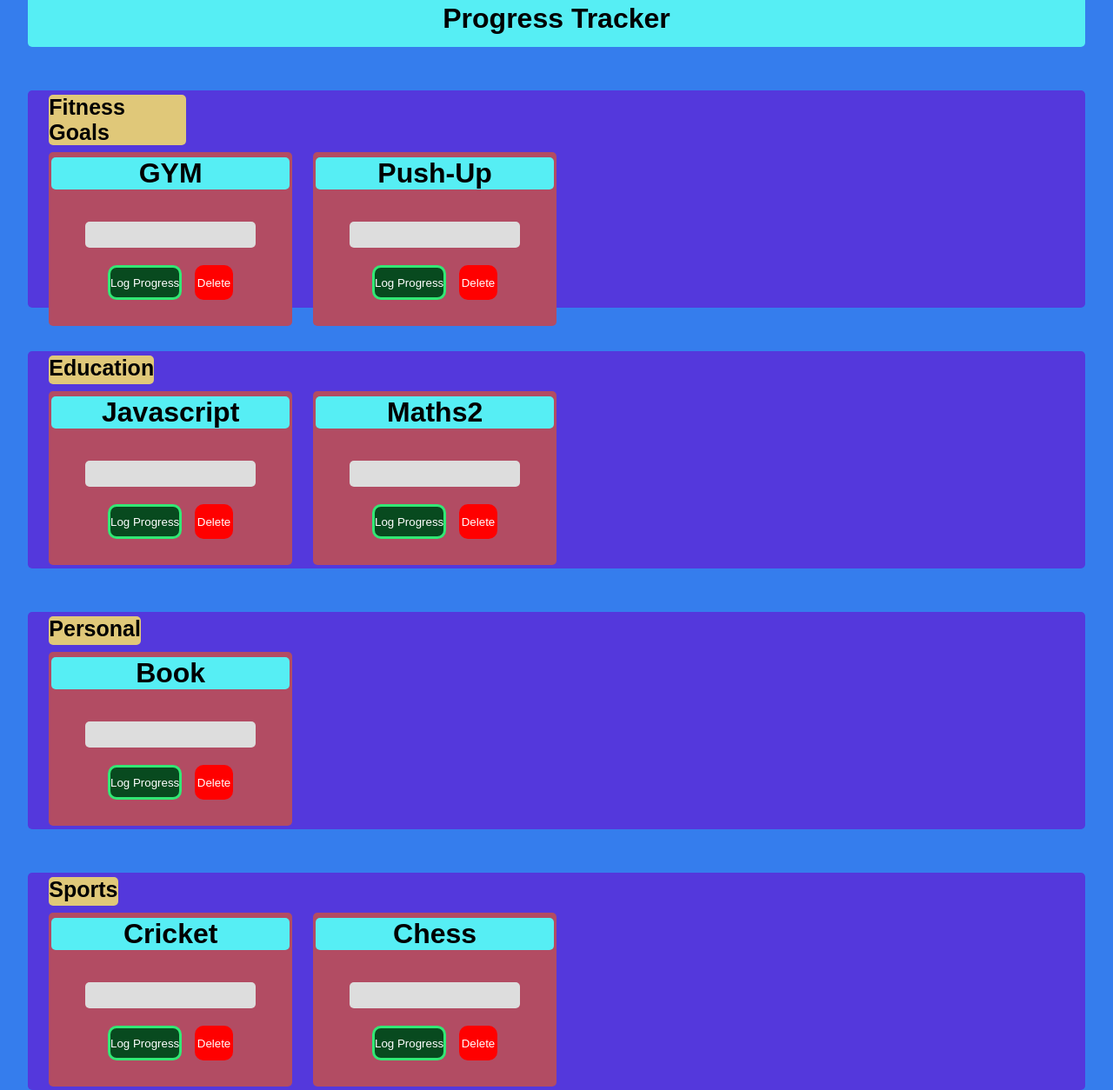
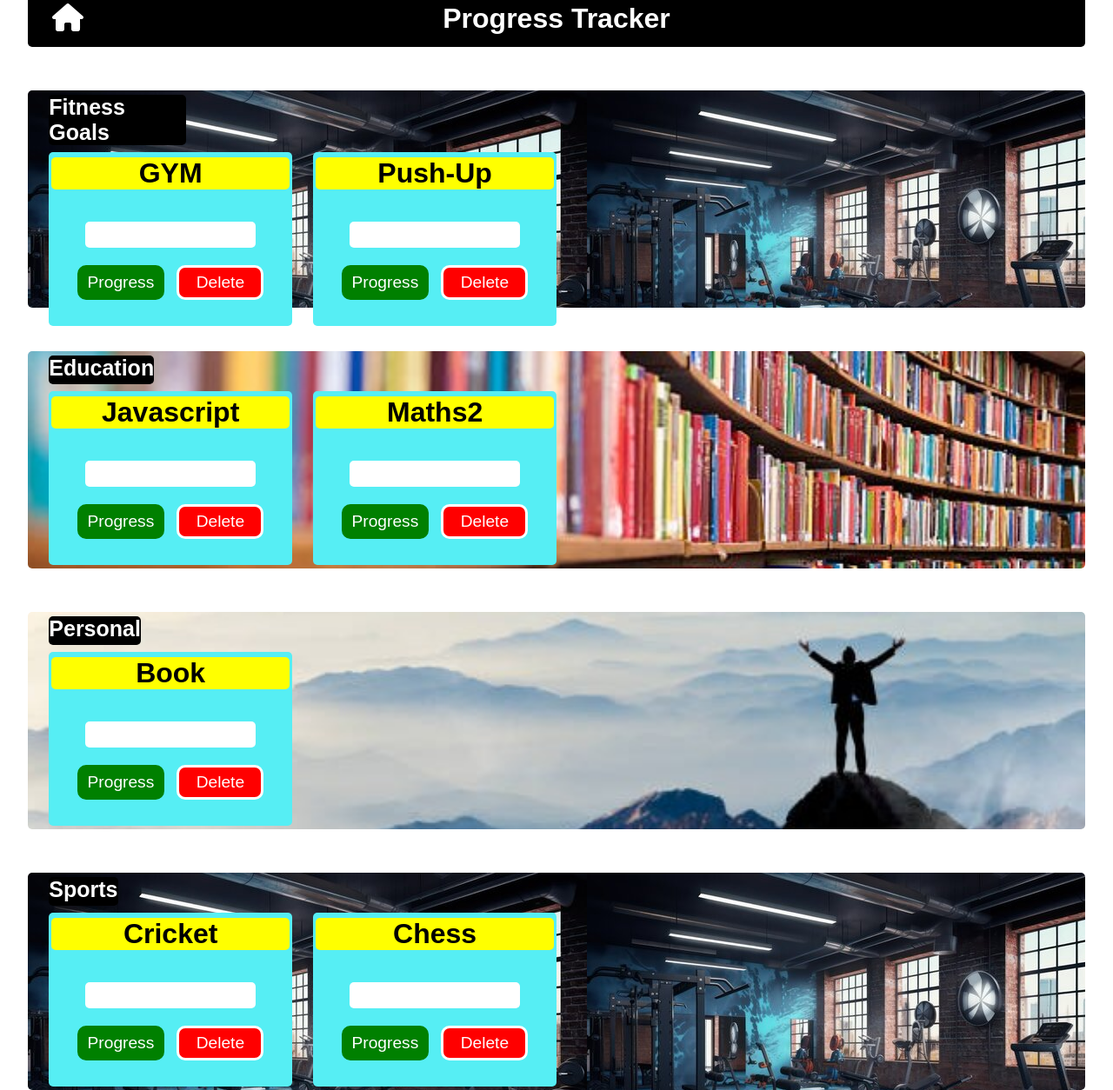
Before and after one commit to MRAHXD/Hackathon1, a plain HTML site: page progress.html in a window 1280 px wide. Shown: the part 21-1275 px from the top of the page at 87% size. Drawn offline with Linux system fonts and the light colour scheme.

Commit message:
connected-pages

```diff
--- a/proStyles.css
+++ b/proStyles.css
@@ -5,13 +5,13 @@
 }
 
 body {
-    background-color: #357DED;
+    background-color: white;
 }
 
 .title {
     height: 65px;
     width: 95%;
-    background-color: #56EEF4;
+    background-color: black;
     margin-left: 2.5%;
     margin-right: 2.5%;
     display: flex;
@@ -29,7 +29,7 @@ body {
     width: 95%;
     margin-left: 2.5%;
     margin-right: 2.5%;
-    background-color: #5438DC;
+    background-image: url(fitness.jpg);
     border-radius: 5px;
     display: flex;
     flex-wrap: wrap;
@@ -41,7 +41,7 @@ body {
     margin-left: 2%;
     width: 23%;
     height: 80%;
-    background-color: #B24C63;
+    background-color: #56EEF4;
     border-radius: 5px;
     position: relative;
     margin-top: 8px;
@@ -55,7 +55,7 @@ body {
   .progress-bar {
     width: 70%;
     margin: 20px auto;
-    background-color: #ddd;
+    background-color: white;
     border-radius: 5px;
     height: 30px;
     position: relative;
@@ -72,17 +72,19 @@ body {
 
   .but {
     height: 40px;
-    border: 3px solid #32E875;
+    width: 100px;
+    border: 3px solid green;
     color: white;
-    background-color: #084a1f;
+    background-color: green;
     border-radius: 10px;
+    font-size: 1.2rem;
   }
 
   .fitGoal2 {
     margin-left: 2%;
     width: 23%;
     height: 80%;
-    background-color: #B24C63;
+    background-color: #56EEF4;
     border-radius: 5px;
     position: relative;
     margin-top: 8px;
@@ -96,7 +98,7 @@ body {
 .progress-bar-fit2 {
     width: 70%;
     margin: 20px auto;
-    background-color: #ddd;
+    background-color: white;
     border-radius: 5px;
     height: 30px;
     position: relative;
@@ -118,7 +120,7 @@ body {
     margin-left: 2%;
     width: 23%;
     height: 80%;
-    background-color: #B24C63;
+    background-color: #56EEF4;
     border-radius: 5px;
     position: relative;
     margin-top: 8px;
@@ -132,7 +134,7 @@ body {
 .progress-bar-edu1 {
     width: 70%;
     margin: 20px auto;
-    background-color: #ddd;
+    background-color: white;
     border-radius: 5px;
     height: 30px;
     position: relative;
@@ -151,7 +153,7 @@ body {
     margin-left: 2%;
     width: 23%;
     height: 80%;
-    background-color: #B24C63;
+    background-color: #56EEF4;
     border-radius: 5px;
     position: relative;
     margin-top: 8px;
@@ -165,7 +167,7 @@ body {
 .progress-bar-edu2 {
     width: 70%;
     margin: 20px auto;
-    background-color: #ddd;
+    background-color: white;
     border-radius: 5px;
     height: 30px;
     position: relative;
@@ -186,7 +188,7 @@ body {
     margin-left: 2%;
     width: 23%;
     height: 80%;
-    background-color: #B24C63;
+    background-color: #56EEF4;
     border-radius: 5px;
     position: relative;
     margin-top: 8px;
@@ -200,7 +202,7 @@ body {
 .progress-bar-per1 {
     width: 70%;
     margin: 20px auto;
-    background-color: #ddd;
+    background-color: white;
     border-radius: 5px;
     height: 30px;
     position: relative;
@@ -221,7 +223,7 @@ body {
     margin-left: 2%;
     width: 23%;
     height: 80%;
-    background-color: #B24C63;
+    background-color: #56EEF4;
     border-radius: 5px;
     position: relative;
     margin-top: 8px;
@@ -235,7 +237,7 @@ body {
 .progress-bar-spo1 {
     width: 70%;
     margin: 20px auto;
-    background-color: #ddd;
+    background-color: white;
     border-radius: 5px;
     height: 30px;
     position: relative;
@@ -254,7 +256,7 @@ body {
     margin-left: 2%;
     width: 23%;
     height: 80%;
-    background-color: #B24C63;
+    background-color: #56EEF4;
     border-radius: 5px;
     position: relative;
     margin-top: 8px;
@@ -268,7 +270,7 @@ body {
 .progress-bar-spo2 {
     width: 70%;
     margin: 20px auto;
-    background-color: #ddd;
+    background-color: white;
     border-radius: 5px;
     height: 30px;
     position: relative;
--- a/progress.html
+++ b/progress.html
@@ -3,103 +3,105 @@
 <head>
     <meta charset="UTF-8">
     <meta name="viewport" content="width=device-width, initial-scale=1.0">
+    <link rel="stylesheet" href="https://cdnjs.cloudflare.com/ajax/libs/font-awesome/6.5.1/css/all.min.css" integrity="sha512-DTOQO9RWCH3ppGqcWaEA1BIZOC6xxalwEsw9c2QQeAIftl+Vegovlnee1c9QX4TctnWMn13TZye+giMm8e2LwA==" crossorigin="anonymous" referrerpolicy="no-referrer" />
     <link rel="stylesheet" href="proStyles.css">
     <title>ProgressTracker</title>
 </head>
 <body>
     <header>
         <div class="title">
-            <h1>Progress Tracker</h1>
+            <div style="position: absolute; left:60px; font-size: 2rem;"><a href="index.html" style="color: white;"><i class="fa-solid fa-house"></i></a></div>
+            <h1 style="color: white;">Progress Tracker</h1>
         </div>
     </header>
     <main>
         <div class="box-row">
-            <h1 style="margin-left: 2%; background-color: #E0C879; margin-right: 85%; font-size: 25px; border-radius: 5px; margin-top: 5px;">Fitness Goals</h1>
+            <h1 style="margin-left: 2%; background-color: black; margin-right: 85%; font-size: 25px; border-radius: 5px; margin-top: 5px; color: white;">Fitness Goals</h1>
             <div class="goal1" id="goal1">
                 <div class="progress-tracker">
-                    <h1 style="text-align: center; background-color: #56EEF4; border-radius: 5px; margin: 3px; position: relative; top: 3px;">GYM</h1>
+                    <h1 style="text-align: center; background-color: yellow; border-radius: 5px; margin: 3px; position: relative; top: 3px;">GYM</h1>
                     <div class="progress-bar">
                       <div class="progress" id="progress"></div>
                     </div>
-                    <button onclick="logProgress()" class="but">Log Progress</button>
-                    <button onclick="deleteGoal()" class="but" style="margin-left: 10px; background-color: red; border-color: red;">Delete</button>
+                    <button onclick="logProgress()" class="but">Progress</button>
+                    <button onclick="deleteGoal()" class="but" style="margin-left: 10px; background-color: red; border-color: white; font-size: 1.2rem">Delete</button>
                   </div>
             </div>
 
             <div class="fitGoal2" id="fitGoal2">
                 <div class="progress-tracker-fit2">
-                    <h1 style="text-align: center; background-color: #56EEF4; border-radius: 5px; margin: 3px; position: relative; top: 3px;">Push-Up</h1>
+                    <h1 style="text-align: center; background-color: yellow; border-radius: 5px; margin: 3px; position: relative; top: 3px;">Push-Up</h1>
                     <div class="progress-bar-fit2">
                       <div class="progress-fit2" id="progress-fit2"></div>
                     </div>
-                    <button onclick="logProgressFit2()" class="but">Log Progress</button>
-                    <button onclick="deleteGoalFit2()" class="but" style="margin-left: 10px; background-color: red; border-color: red;">Delete</button>
+                    <button onclick="logProgressFit2()" class="but">Progress</button>
+                    <button onclick="deleteGoalFit2()" class="but" style="margin-left: 10px; background-color: red; border-color: white; font-size: 1.2rem">Delete</button>
                   </div>
             </div>
         </div>
 
-        <div class="box-row">
-            <h1 style="margin-left: 2%; background-color: #E0C879; margin-right: 85%; font-size: 25px; border-radius: 5px; margin-top: 5px;">Education</h1>
+        <div class="box-row" style="background-image: url(education.jpg); background-size: cover;">
+            <h1 style="margin-left: 2%; background-color: black; margin-right: 85%; font-size: 25px; border-radius: 5px; margin-top: 5px; color: white;">Education</h1>
             <div class="eduGoal1" id="eduGoal1">
                 <div class="progress-tracker-edu1">
-                    <h1 style="text-align: center; background-color: #56EEF4; border-radius: 5px; margin: 3px; position: relative; top: 3px;">Javascript</h1>
+                    <h1 style="text-align: center; background-color: yellow; border-radius: 5px; margin: 3px; position: relative; top: 3px;">Javascript</h1>
                     <div class="progress-bar-edu1">
                       <div class="progress-edu1" id="progress-edu1"></div>
                     </div>
-                    <button onclick="logProgressEdu1()" class="but">Log Progress</button>
-                    <button onclick="deleteGoalEdu1()" class="but" style="margin-left: 10px; background-color: red; border-color: red;">Delete</button>
+                    <button onclick="logProgressEdu1()" class="but">Progress</button>
+                    <button onclick="deleteGoalEdu1()" class="but" style="margin-left: 10px; background-color: red; border-color: white; font-size: 1.2rem">Delete</button>
                   </div>
             </div>
 
             <div class="eduGoal2" id="eduGoal2">
                 <div class="progress-tracker-edu2">
-                    <h1 style="text-align: center; background-color: #56EEF4; border-radius: 5px; margin: 3px; position: relative; top: 3px;">Maths2</h1>
+                    <h1 style="text-align: center; background-color: yellow; border-radius: 5px; margin: 3px; position: relative; top: 3px;">Maths2</h1>
                     <div class="progress-bar-edu2">
                       <div class="progress-edu2" id="progress-edu2"></div>
                     </div>
-                    <button onclick="logProgressEdu2()" class="but">Log Progress</button>
-                    <button onclick="deleteGoalEdu2()" class="but" style="margin-left: 10px; background-color: red; border-color: red;">Delete</button>
+                    <button onclick="logProgressEdu2()" class="but">Progress</button>
+                    <button onclick="deleteGoalEdu2()" class="but" style="margin-left: 10px; background-color: red; border-color: white; font-size: 1.2rem">Delete</button>
+                  </div>
+            </div>
+
+        </div>
+
+        <div class="box-row" style="background-image: url(personal.jpg); background-size: cover;">
+            <h1 style="margin-left: 2%; background-color: black; margin-right: 85%; font-size: 25px; border-radius: 5px; margin-top: 5px; color: white;">Personal</h1>
+            <div class="perGoal1" id="perGoal1">
+                <div class="progress-tracker-per1">
+                    <h1 style="text-align: center; background-color: yellow; border-radius: 5px; margin: 3px; position: relative; top: 3px;">Book</h1>
+                    <div class="progress-bar-per1">
+                      <div class="progress-per1" id="progress-per1"></div>
+                    </div>
+                    <button onclick="logProgressPer1()" class="but">Progress</button>
+                    <button onclick="deleteGoalPer1()" class="but" style="margin-left: 10px; background-color: red; border-color: white; font-size: 1.2rem">Delete</button>
                   </div>
             </div>
 
         </div>
 
         <div class="box-row">
-            <h1 style="margin-left: 2%; background-color: #E0C879; margin-right: 85%; font-size: 25px; border-radius: 5px; margin-top: 5px;">Personal</h1>
-            <div class="perGoal1" id="perGoal1">
-                <div class="progress-tracker-per1">
-                    <h1 style="text-align: center; background-color: #56EEF4; border-radius: 5px; margin: 3px; position: relative; top: 3px;">Book</h1>
-                    <div class="progress-bar-per1">
-                      <div class="progress-per1" id="progress-per1"></div>
-                    </div>
-                    <button onclick="logProgressPer1()" class="but">Log Progress</button>
-                    <button onclick="deleteGoalPer1()" class="but" style="margin-left: 10px; background-color: red; border-color: red;">Delete</button>
-                  </div>
-            </div>
-
-        </div>
-
-        <div class="box-row">
-            <h1 style="margin-left: 2%; background-color: #E0C879; margin-right: 85%; font-size: 25px; border-radius: 5px; margin-top: 5px;">Sports</h1>
+            <h1 style="margin-left: 2%; background-color: black; margin-right: 85%; font-size: 25px; border-radius: 5px; margin-top: 5px; color: white;">Sports</h1>
             <div class="spoGoal1" id="spoGoal1">
                 <div class="progress-tracker-spo1">
-                    <h1 style="text-align: center; background-color: #56EEF4; border-radius: 5px; margin: 3px; position: relative; top: 3px;">Cricket</h1>
+                    <h1 style="text-align: center; background-color: yellow; border-radius: 5px; margin: 3px; position: relative; top: 3px;">Cricket</h1>
                     <div class="progress-bar-spo1">
                       <div class="progress-spo1" id="progress-spo1"></div>
                     </div>
-                    <button onclick="logProgressSpo1()" class="but">Log Progress</button>
-                    <button onclick="deleteGoalSpo1()" class="but" style="margin-left: 10px; background-color: red; border-color: red;">Delete</button>
+                    <button onclick="logProgressSpo1()" class="but">Progress</button>
+                    <button onclick="deleteGoalSpo1()" class="but" style="margin-left: 10px; background-color: red; border-color: white; font-size: 1.2rem">Delete</button>
                   </div>
             </div>
 
             <div class="spoGoal2" id="spoGoal2">
                 <div class="progress-tracker-spo2">
-                    <h1 style="text-align: center; background-color: #56EEF4; border-radius: 5px; margin: 3px; position: relative; top: 3px;">Chess</h1>
+                    <h1 style="text-align: center; background-color: yellow; border-radius: 5px; margin: 3px; position: relative; top: 3px;">Chess</h1>
                     <div class="progress-bar-spo2">
                       <div class="progress-spo2" id="progress-spo2"></div>
                     </div>
-                    <button onclick="logProgressSpo2()" class="but">Log Progress</button>
-                    <button onclick="deleteGoalSpo2()" class="but" style="margin-left: 10px; background-color: red; border-color: red;">Delete</button>
+                    <button onclick="logProgressSpo2()" class="but">Progress</button>
+                    <button onclick="deleteGoalSpo2()" class="but" style="margin-left: 10px; background-color: red; border-color: white; font-size: 1.2rem">Delete</button>
                   </div>
             </div>
         </div>
```
Also changed, not shown: index.html (+1 -2 lines), education.jpg (added), fitness.jpg (added), personal.jpg (added).
